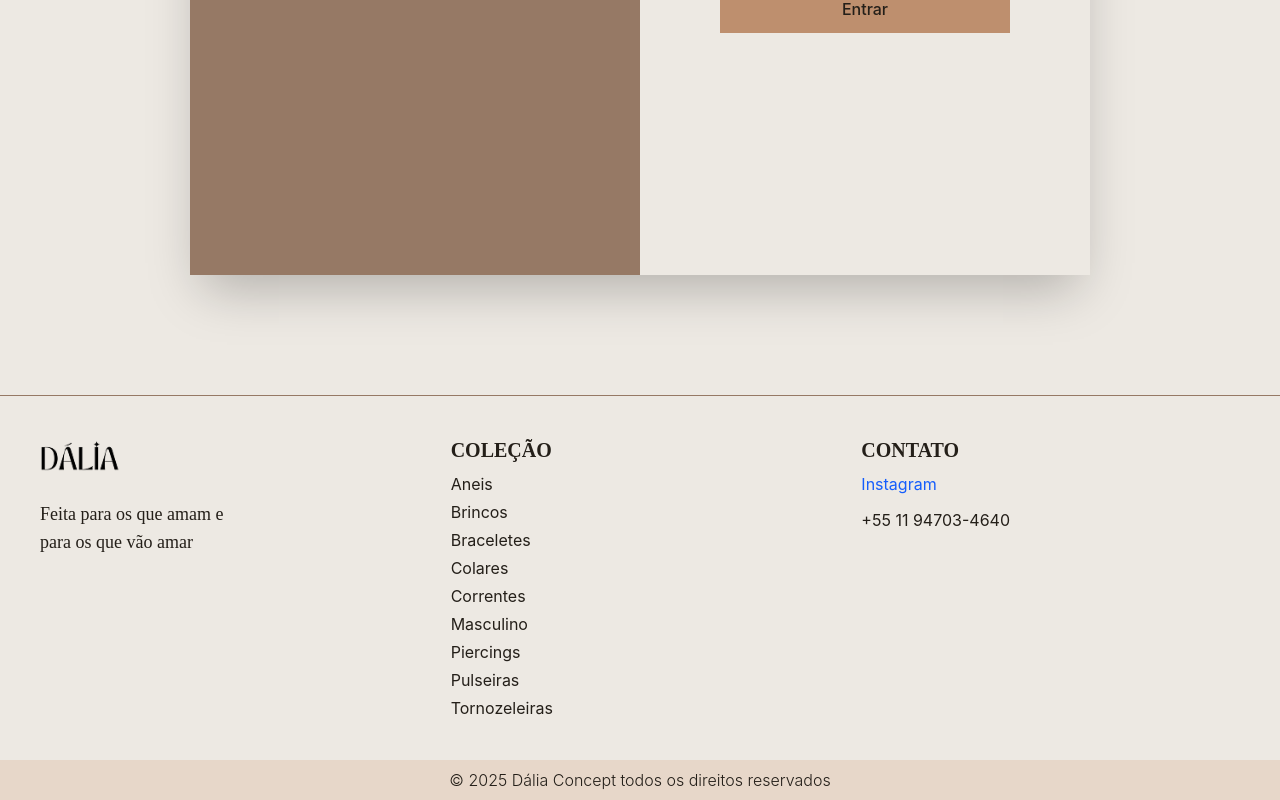
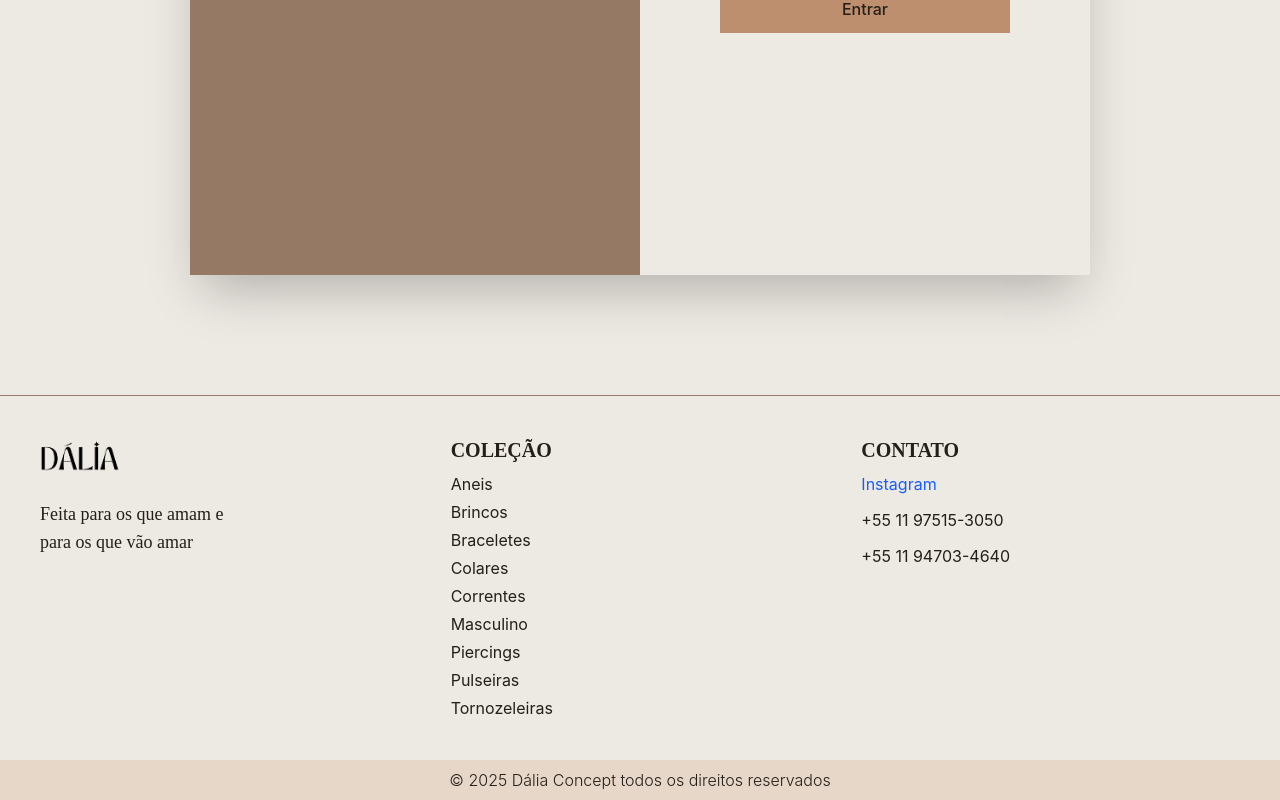
Before and after one commit to TavinV/dalia-semijoias, a React (Vite) app in the folder client/: page /login in a window 1280 px wide. Shown: the part 605-1405 px from the top of the page. Built offline with nearby package versions, Linux system fonts and the light colour scheme.

Commit message:
Atualizar o Footer.jsx

```diff
--- a/client/src/components/layout/Footer.jsx
+++ b/client/src/components/layout/Footer.jsx
@@ -40,6 +40,7 @@ const Footer = () => {
                     <h1 className="font-title uppercase font-semibold text-lg md:text-xl">Contato</h1>
                     <ul className="list-none flex flex-col gap-1">
                         <li><a className="text-blue-600" href="https://www.instagram.com/daliaa.concept">Instagram</a></li>
+                        <li className="mt-2">+55 11 97515-3050</li>
                         <li className="mt-2">+55 11 94703-4640</li>
                     </ul>
                 </div>
```
